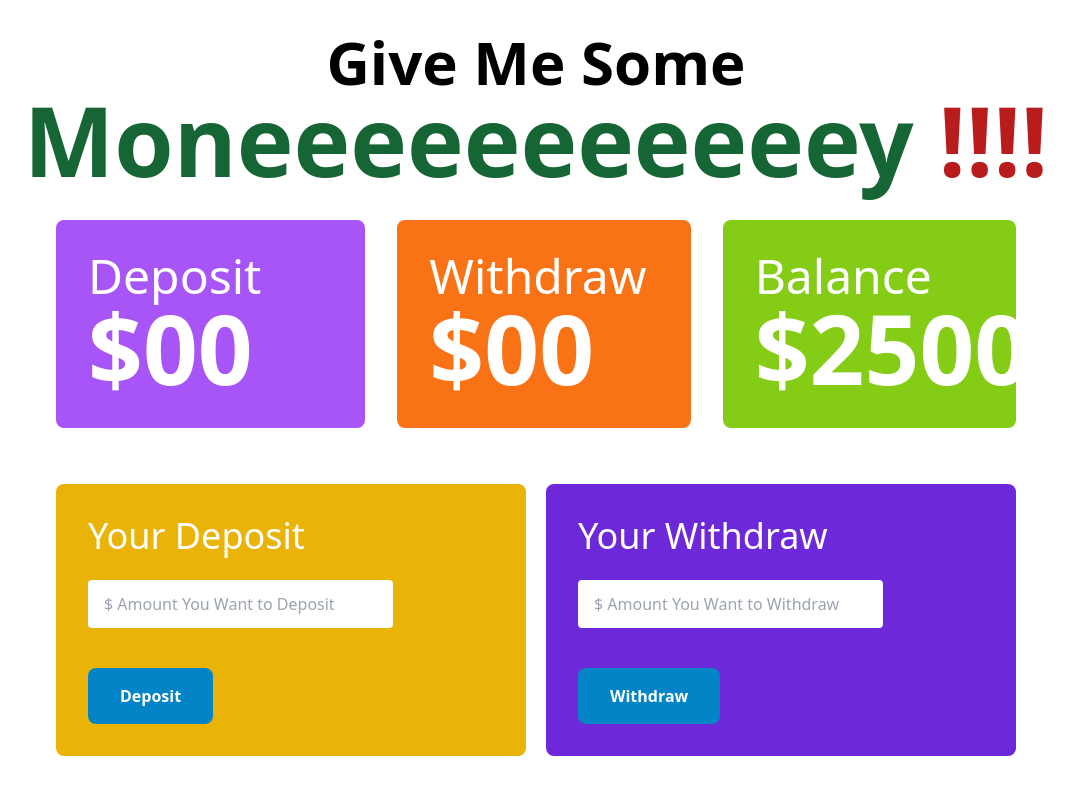
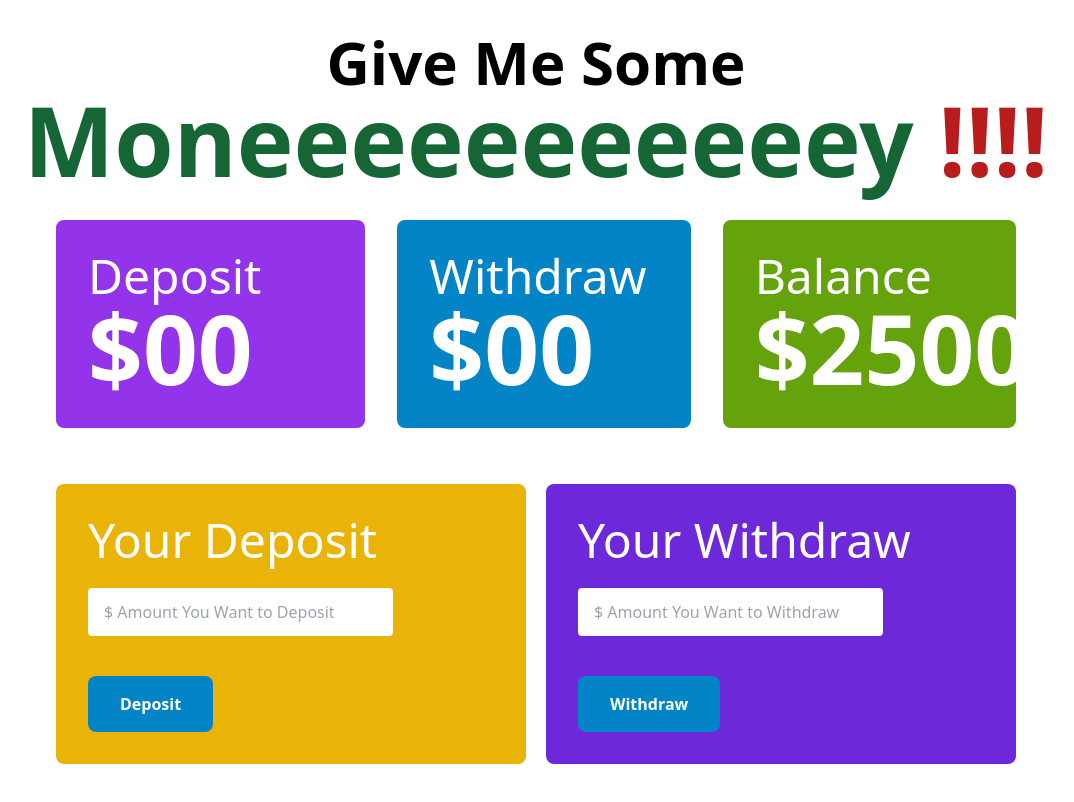
Before and after one commit to ashikuraju16/Baap-er-Bank, a website: page bank.html in a window 1280 px wide. Shown: the whole page, without its empty margins (104-1178 px from the left). Drawn offline with nearby package versions, Linux system fonts and the light colour scheme.

Commit message:
finished

```diff
--- a/bank.html
+++ b/bank.html
@@ -1,8 +1,8 @@
 <!DOCTYPE html>
 <html lang="en">
   <head>
-    <meta charset="UTF-8">
-    <meta name="viewport" content="width=device-width, initial-scale=1.0">
+    <meta charset="UTF-8" />
+    <meta name="viewport" content="width=device-width, initial-scale=1.0" />
     <title>Bank</title>
     <script src="https://cdn.tailwindcss.com"></script>
   </head>
@@ -18,31 +18,31 @@
 
     <section class="mt-8">
       <div class="grid grid-cols-3 gap-4 w-3/4 mx-auto text-white">
-          <div class="rounded-lg p-8 bg-purple-500">
+        <div class="rounded-lg p-8 bg-purple-600">
           <h2 class="text-5xl font-medium">Deposit</h2>
           <h3 class="text-8xl font-extrabold">
             $<span id="deposit-total">00</span>
           </h3>
         </div>
-          <div class="rounded-lg ml-4 p-8 bg-orange-500">
+        <div class="rounded-lg ml-4 p-8 bg-sky-600">
           <h2 class="text-5xl">Withdraw</h2>
           <h3 class="text-8xl font-extrabold">
             $<span id="withdraw-total">00</span>
           </h3>
         </div>
-          <div class="rounded-lg p-8 ml-4 bg-lime-500">
+        <div class="rounded-lg p-8 ml-4 bg-lime-600">
           <h2 class="text-5xl">Balance</h2>
           <h3 class="text-8xl font-extrabold">
-              $<span id="balance-total">25000</span>
+            $<span id="balance-total">2500</span>
           </h3>
         </div>
       </div>
     </section>
 
-      <section class="my-14  w-3/4 mx-auto">
+    <section class="my-14 w-3/4 mx-auto">
       <div class="grid grid-cols-2 gap-x-5">
         <div class="bg-yellow-500 p-8 rounded-lg">
-            <h2 class="text-4xl mb-6 text-white">Your Deposit</h2>
+          <h2 class="text-5xl mb-6 text-white">Your Deposit</h2>
           <input id="deposit-field" class="w-3/4 px-4 py-3 rounded block
           type="number" placeholder="$ Amount You Want to Deposit">
           <br />
@@ -55,7 +55,7 @@
           </button>
         </div>
         <div class="bg-violet-700 p-8 rounded-lg">
-            <h2 class="text-4xl mb-6 text-white">Your Withdraw</h2>
+          <h2 class="text-5xl mb-6 text-white">Your Withdraw</h2>
           <input id="withdraw-field" class="w-3/4 px-4 py-3 rounded block
           type="number" placeholder="$ Amount You Want to Withdraw">
           <br />
@@ -69,6 +69,5 @@
         </div>
       </div>
     </section>
-
   </body>
 </html>
```
Lines whose indentation alone changed are shown as unchanged.
